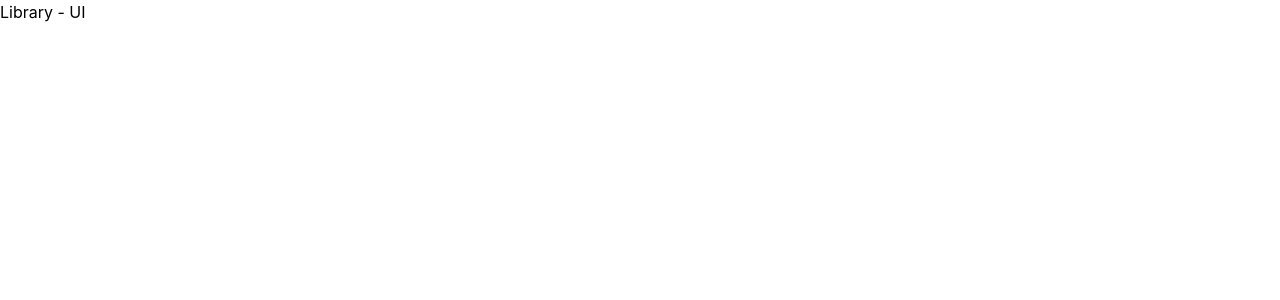
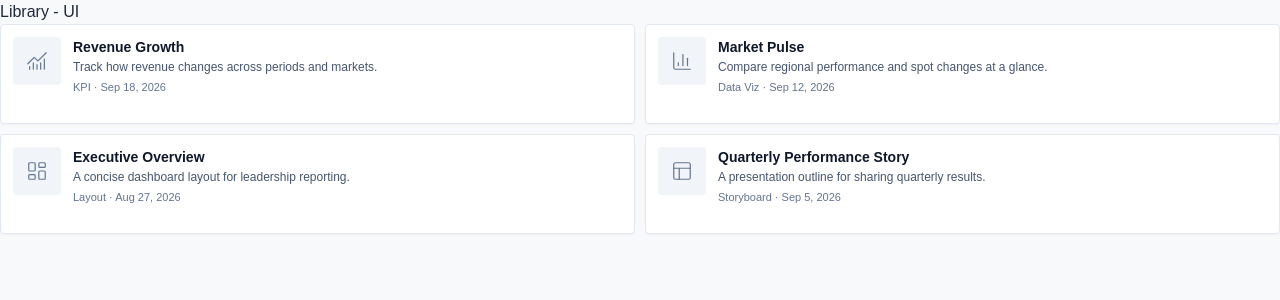
Before and after one commit to verusmick/np-exerc, a Next.js app: page / in a window 1280 px wide. Shown: the top 300 px of the page. Built offline with nearby package versions, Linux system fonts and the light colour scheme.

Commit message:
Adding Asset Card component

```diff
--- a/app/globals.css
+++ b/app/globals.css
@@ -1 +1,11 @@
 @import "tailwindcss";
+
+:root {
+  color-scheme: light;
+}
+
+body {
+  background: #f8f9fb;
+  color: #1e293b;
+  font-family: Arial, Helvetica, sans-serif;
+}
--- /dev/null
+++ b/components/asset-card.tsx
@@ -0,0 +1,53 @@
+import {
+  BarChart3,
+  ChartNoAxesCombined,
+  LayoutDashboard,
+  PanelsTopLeft,
+} from "lucide-react";
+import type { Asset } from "@/types/assets";
+import { typeLabels } from "@/types/assets";
+
+const icons = {
+  kpi: ChartNoAxesCombined,
+  dataViz: BarChart3,
+  layout: LayoutDashboard,
+  storyboard: PanelsTopLeft,
+};
+
+export function AssetCard({
+  asset,
+  onOpen,
+}: {
+  asset: Asset;
+  onOpen: (id: string) => void;
+}) {
+  const Icon = icons[asset.type];
+  return (
+    <button
+      type="button"
+      onClick={() => onOpen(asset.id)}
+      className="group flex min-h-25 w-full gap-3 rounded border border-slate-200 bg-white p-3 text-left shadow-[0_1px_2px_rgba(15,23,42,0.04)] transition hover:border-slate-400 hover:shadow-sm focus-visible:outline-2 focus-visible:outline-offset-2 focus-visible:outline-slate-700"
+      aria-label={`View ${asset.name} details`}
+    >
+      <span className="flex h-12 w-12 shrink-0 items-center justify-center rounded bg-slate-100 text-slate-500">
+        <Icon size={22} strokeWidth={1.3} aria-hidden="true" />
+      </span>
+      <span className="flex min-w-0 flex-1 flex-col">
+        <span className="flex items-center gap-1.5 text-sm font-semibold leading-5 text-slate-900 group-hover:text-slate-700">
+          <span>{asset.name}</span>
+        </span>
+        <span className="mt-0.5 line-clamp-2 text-xs leading-4 text-slate-600">
+          {asset.description}
+        </span>
+        <span className="mt-auto flex items-center gap-2 pt-1 text-[11px] text-slate-500">
+          {typeLabels[asset.type]} ·{" "}
+          {new Date(`${asset.updatedAt}T00:00:00`).toLocaleDateString("en-US", {
+            month: "short",
+            day: "numeric",
+            year: "numeric",
+          })}
+        </span>
+      </span>
+    </button>
+  );
+}
--- a/components/library.tsx
+++ b/components/library.tsx
@@ -1,9 +1,21 @@
 "use client";
 
+import { assets } from "@/data/assets";
+import { AssetCard } from "@/components/asset-card";
+
 export function Library() {
+  function openAsset(id: string) {
+    console.log("Open Modal");
+    // open modal
+  }
   return (
     <main>
       <h1>Library - UI</h1>
+      <div className="grid gap-2.5 sm:grid-cols-2">
+        {assets.map((asset) => (
+          <AssetCard key={asset.id} asset={asset} onOpen={openAsset} />
+        ))}
+      </div>
     </main>
   );
 }
--- /dev/null
+++ b/data/assets.ts
@@ -0,0 +1,32 @@
+import type { Asset } from "@/types/assets";
+
+export const assets: Asset[] = [
+  {
+    id: "ebca3518-5185-43ae-a80f-000000000001",
+    name: "Revenue Growth",
+    description: "Track how revenue changes across periods and markets.",
+    updatedAt: "2026-09-18",
+    type: "kpi"
+  },
+  {
+    id: "ebca3518-5185-43ae-a80f-000000000002",
+    name: "Market Pulse",
+    description: "Compare regional performance and spot changes at a glance.",
+    updatedAt: "2026-09-12",
+    type: "dataViz"
+  },
+  {
+    id: "ebca3518-5185-43ae-a80f-000000000003",
+    name: "Executive Overview",
+    description: "A concise dashboard layout for leadership reporting.",
+    updatedAt: "2026-08-27",
+    type: "layout"
+  },
+  {
+    id: "ebca3518-5185-43ae-a80f-000000000004",
+    name: "Quarterly Performance Story",
+    description: "A presentation outline for sharing quarterly results.",
+    updatedAt: "2026-09-05",
+    type: "storyboard",
+  }
+];
--- /dev/null
+++ b/types/assets.ts
@@ -0,0 +1,30 @@
+export type AssetType = "kpi" | "dataViz" | "layout" | "storyboard";
+
+type BaseAsset = {
+  id: string;
+  name: string;
+  description: string;
+  updatedAt: string;
+  trending?: boolean;
+};
+
+export type Asset =
+  | (BaseAsset & {
+    type: "kpi";
+  })
+  | (BaseAsset & {
+    type: "dataViz";
+  })
+  | (BaseAsset & {
+    type: "layout";
+  })
+  | (BaseAsset & {
+    type: "storyboard"
+  });
+
+export const typeLabels: Record<AssetType, string> = {
+  kpi: "KPI",
+  dataViz: "Data Viz",
+  layout: "Layout",
+  storyboard: "Storyboard",
+};
```
